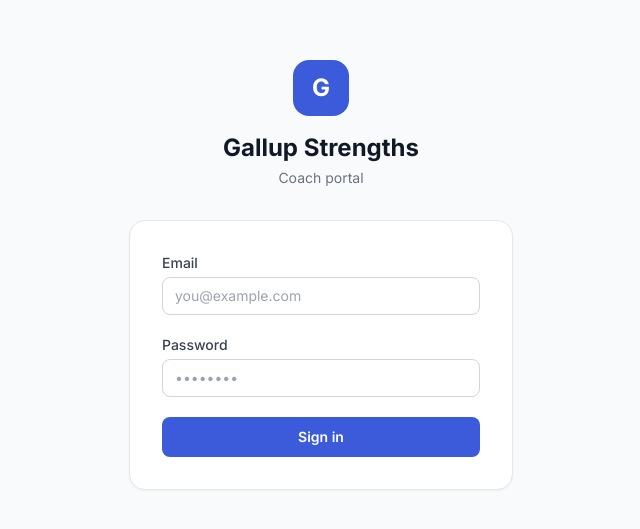
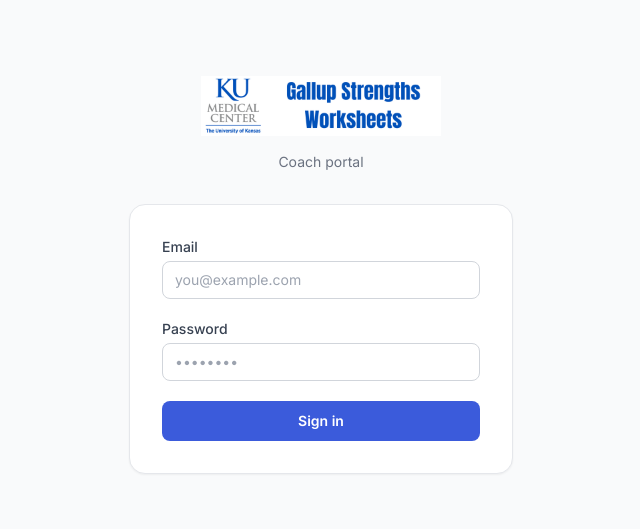
Before and after one commit to bradthomison/gallup-worksheets, a React (Vite) app: page /login in a window 1280 px wide. Shown: the part 125-654 px from the top of the page, without its empty margins (319-959 px from the left). Built offline with nearby package versions, Linux system fonts and the light colour scheme; no server answers.

Commit message:
Add logo to login page

```diff
--- a/src/pages/LoginPage.jsx
+++ b/src/pages/LoginPage.jsx
@@ -27,9 +27,8 @@
       <div className="w-full max-w-sm">
         {/* Brand header */}
         <div className="text-center mb-8">
-          <div className="inline-flex items-center justify-center w-14 h-14 rounded-2xl bg-brand-500 text-white text-2xl font-bold mb-4">G</div>
-          <h1 className="text-2xl font-bold text-gray-900">Gallup Strengths</h1>
-          <p className="text-sm text-gray-500 mt-1">Coach portal</p>
+          <img src="/logo.png" alt="Gallup Strengths" className="h-[60px] w-auto mx-auto mb-4" />
+          <p className="text-sm text-gray-500">Coach portal</p>
         </div>
 
         <form onSubmit={handleSubmit} className="bg-white rounded-2xl shadow-sm border border-gray-200 p-8 space-y-5">
```
